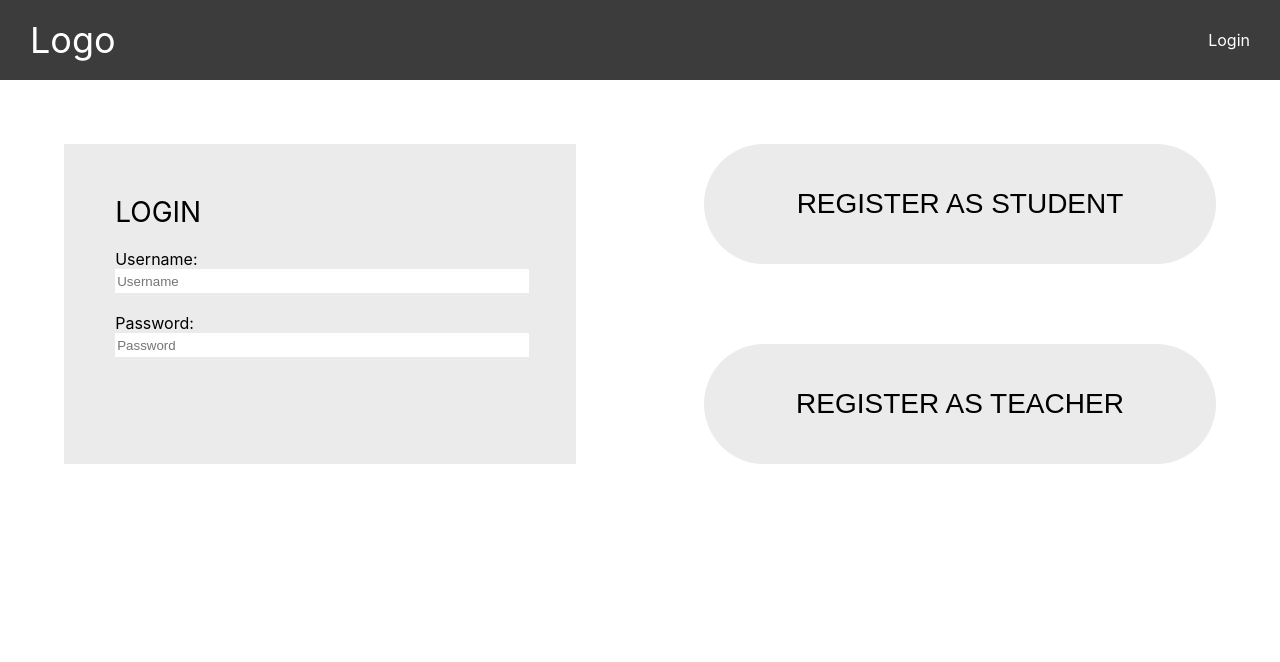
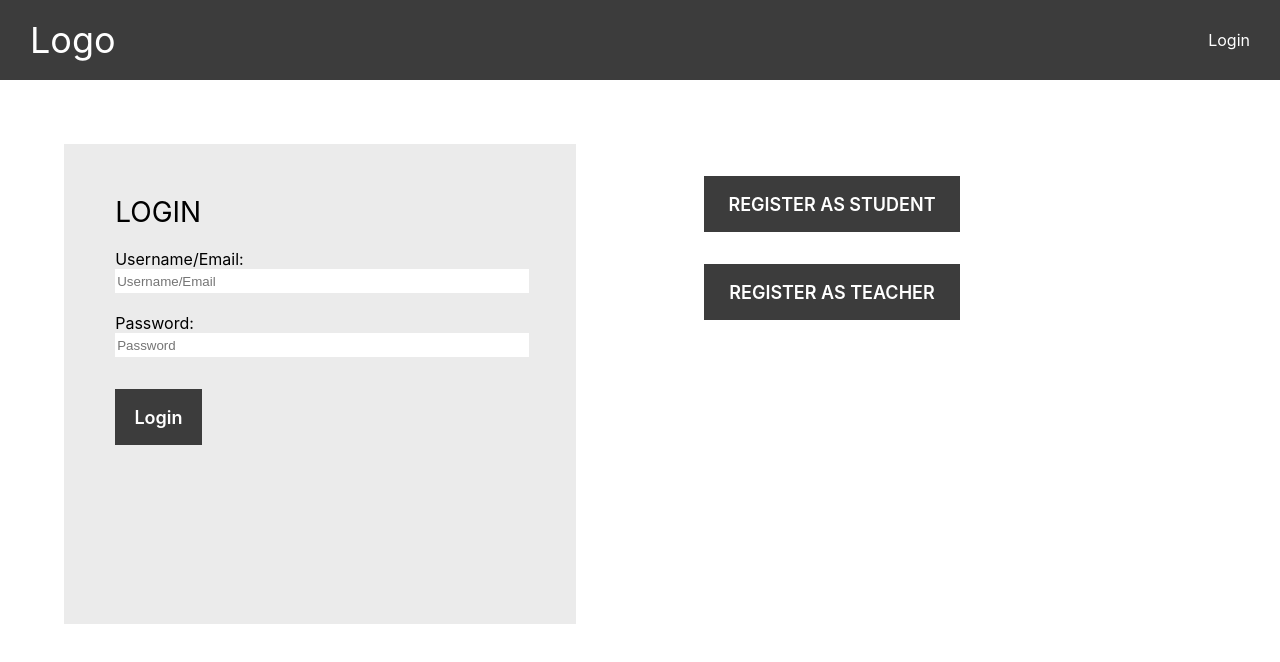
Before and after one commit to online-classroom/classroom, a React (Create React App) app: page / in a window 1280 px wide. Shown: the top 662 px of the page. Built offline with nearby package versions, Linux system fonts and the light colour scheme.

Commit message:
added color palette and primary button

```diff
--- a/src/App.js
+++ b/src/App.js
@@ -1,4 +1,4 @@
-import React from 'react'
+import React,{memo} from 'react'
 import appRouting from './routes/appRouting'
 import TopNav from './Containers/TopNav/TopNav';
 
@@ -11,4 +11,4 @@ const App = ()=>{
   )
 }
 
-export default App
+export default memo(App)
--- /dev/null
+++ b/src/Components/Buttons/PrimaryButton.js
@@ -0,0 +1,12 @@
+import React from 'react'
+import './PrimaryButton.scss';
+
+const PrimaryButton = (props)=>{
+    return(
+        <button>
+            {props.children}
+        </button>
+    )
+}
+
+export default PrimaryButton
--- /dev/null
+++ b/src/Components/Buttons/PrimaryButton.scss
@@ -0,0 +1,23 @@
+@import './../../variables';
+
+button{
+    @include buttonReset;
+}
+
+button{
+    @include buttonReset;
+    text-align:center;
+    font-size: 18px;
+    margin-top:4vh;
+    background-color:$accent1;
+    height: 7vh;
+    width: auto;
+    max-width:20vw;
+    padding:0 1.5vw;
+    color:$accent2;
+    font-weight: 600;
+    transition: background-color 0.2s linear
+}
+button:hover{
+    background-color: $accent3;
+}
--- a/src/Containers/TopNav/TopNav.js
+++ b/src/Containers/TopNav/TopNav.js
@@ -2,6 +2,7 @@ import React from 'react'
 import './TopNav.scss'
 
 const TopNav =()=>{
+
     return(
         <div className='topnav'>
             <span className='logo'>Logo</span>
--- a/src/Containers/TopNav/TopNav.scss
+++ b/src/Containers/TopNav/TopNav.scss
@@ -1,9 +1,10 @@
+@import './../../variables';
 
 .topnav{
     height: 80px;
     width: 100%;
-    background-color: rgb(60, 60, 60);
-    color: white;
+    background-color: $accent1;
+    color: $accent2;
     display: flex;
     align-items: center;
 
--- a/src/Pages/Home/Home.js
+++ b/src/Pages/Home/Home.js
@@ -1,7 +1,18 @@
-import React from 'react'
+import React,{useState} from 'react'
 import './Home.scss'
+import PrimaryButton from '../../Components/Buttons/PrimaryButton';
 
 const Home =()=>{
+
+    const [username,setUsername] = useState('')
+    const [password,setPassword] = useState('')
+    window.setUsername = setUsername
+    window.setPassword = setPassword
+
+    const handleInput=(e)=>{
+        window[e.target.name](e.target.value)
+    }
+
     return(
         <div id='Home'>
             <div className='login-container'>
@@ -9,20 +20,22 @@ const Home =()=>{
                     <span className='login-title'>LOGIN</span>
                     <br/>
                     <br/>
-                    <span>Username:</span>
+                    <span>Username/Email:</span>
                     <br/>
-                    <input className='login-input' placeholder='Username'/>
+                    <input className='login-input' placeholder='Username/Email' value={username} name='setUsername' onChange={handleInput}/>
                     <br/>
                     <br/>
                     <span>Password:</span>
                     <br/>
-                    <input className='login-input' placeholder='Password'/>
+                    <input className='login-input' placeholder='Password' value={password} type='password' name='setPassword' onChange={handleInput}/>
+                    <br/>
+                    <PrimaryButton>Login</PrimaryButton>
                 </div>
             </div>
             <div className='register-buttons'>
                 <div className='register-button-container'>
-                    <button className='reg-button'>REGISTER AS STUDENT</button>
-                    <button className='reg-button'>REGISTER AS TEACHER</button>
+                    <PrimaryButton>REGISTER AS STUDENT</PrimaryButton>
+                    <PrimaryButton>REGISTER AS TEACHER</PrimaryButton>
                 </div>
             </div>
         </div>
--- a/src/Pages/Home/Home.scss
+++ b/src/Pages/Home/Home.scss
@@ -1,16 +1,16 @@
+@import './../../variables';
 
 #Home {
     width: 100%;
     height: 95vh;
-    color: black;
+    color: $accent3;
     display: flex;
     justify-content: space-between;
-
     .login-container {
         width: 40vw;
-        height: 40vh;
+        height: 60vh;
         margin: 5vw 5vw;
-        background-color: rgb(235, 235, 235);
+        background-color: $accent4;
 
         .login-content{
             margin: 10%;
@@ -36,19 +36,6 @@
             height: 100%;
             display: flex;
             flex-direction: column;
-            justify-content: space-between;
-
-            .reg-button{
-                height: 15vh;
-                border-radius: 75px;
-                background-color: rgb(235, 235, 235);
-                border: none;
-                font-size: 28px;
-            }
-            .reg-button:hover{
-                outline: none;
-                text-decoration: none;
-            }
         }
     }
 }
--- /dev/null
+++ b/src/_variables.scss
@@ -0,0 +1,15 @@
+@mixin buttonReset{
+    background: none;
+	color: inherit;
+	border: none;
+	padding: 0;
+    font: inherit;
+	cursor: pointer;
+    outline: inherit;
+    text-align: center;
+}
+
+$accent1:#3c3c3c;
+$accent2:white;
+$accent3:black;
+$accent4:rgb(235,235,235);
```
Also changed, not shown: src/assets/Home_bg.jpg (added).
